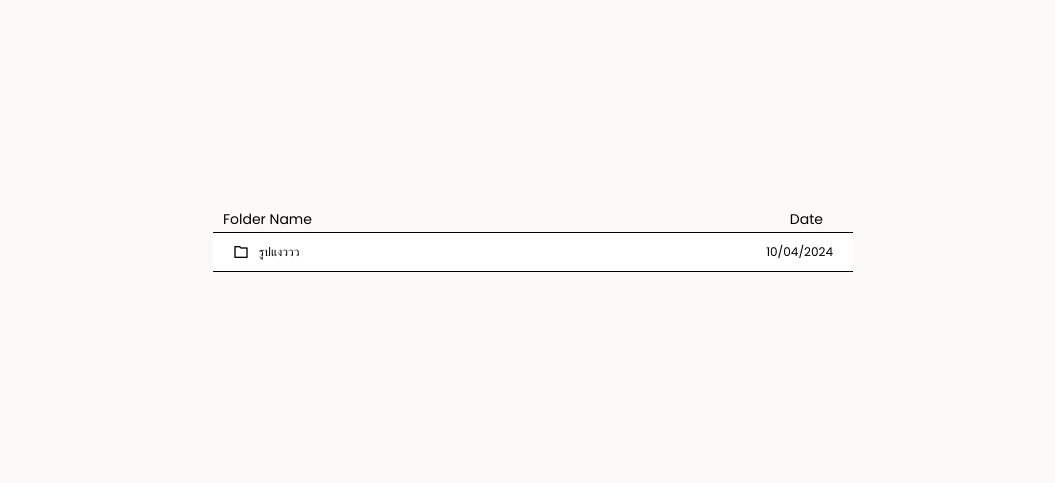
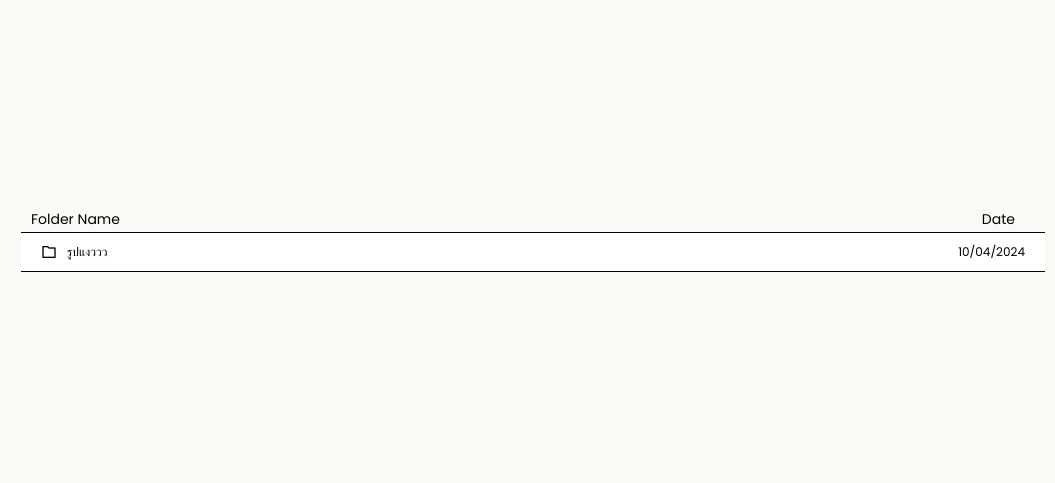
Before and after one commit to Ph4kh1n/Phakhin-s-Gallery, a plain HTML site: page index.html in a window 1280 px wide. Shown: the whole page, without its empty margins (107-1162 px from the left). Drawn offline with nearby package versions, Linux system fonts and the light colour scheme.

Commit message:
Updated Nid Noi

```diff
--- a/styles.css
+++ b/styles.css
@@ -101,3 +101,9 @@ body {
 .folder .upload-date:hover {
     text-decoration: underline;
 }
+
+@media screen and (min-width: 430px) {
+    .container {
+        width: 80%;
+    }
+}
```
